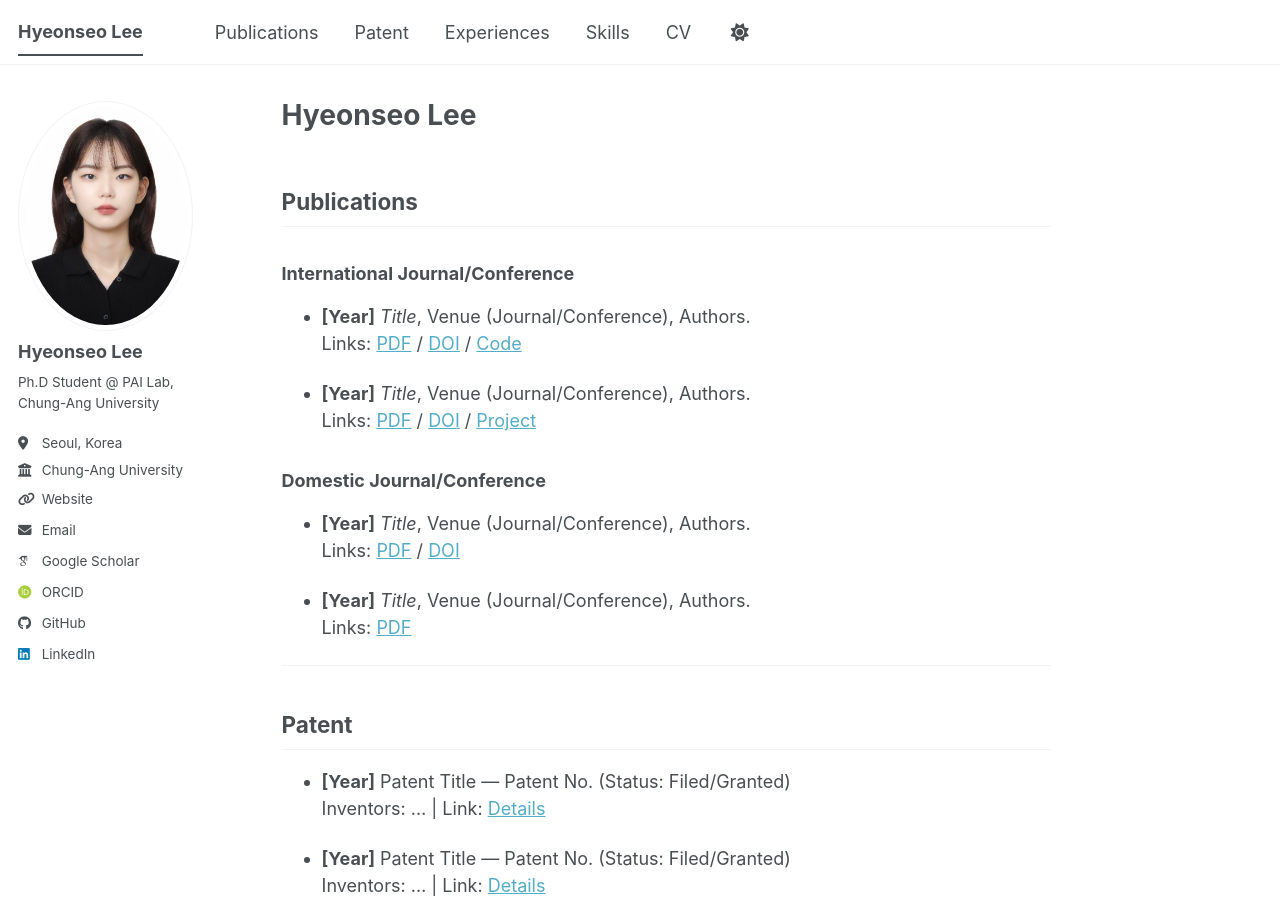
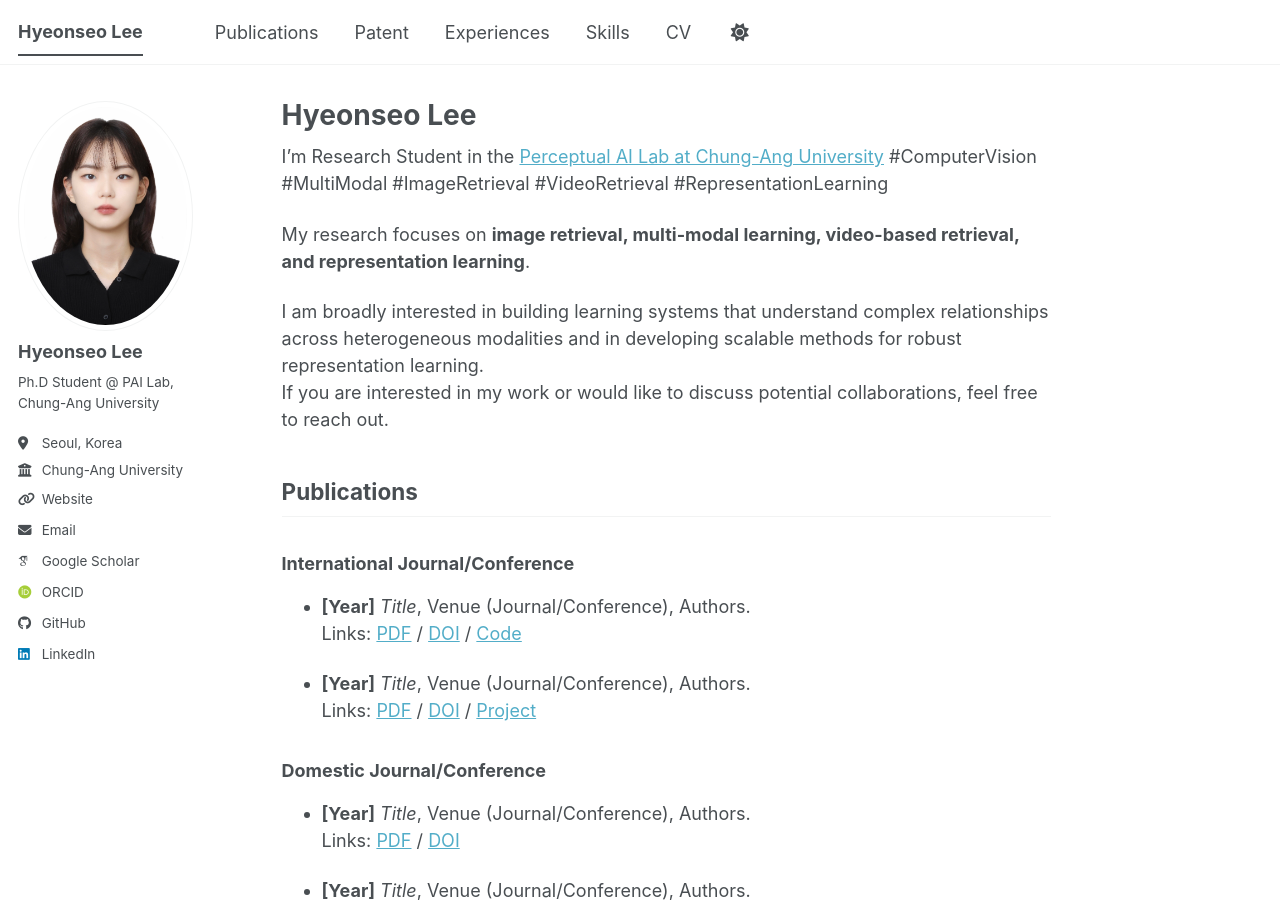
Before and after one commit to hyeonseo-o/hyeonseo-o.github.io, a Jekyll site: the page built from _pages/about.md, in a window 1280 px wide and 900 px high. Built offline with Jekyll 4.4.1, drawn with Linux system fonts in a browser that asks for light colours; some web fonts are replaced; a script bundle is joined from its source files by our own code; library files that are not in the unit come from our copies.

Commit message:
Update about.md

```diff
--- a/_pages/about.md
+++ b/_pages/about.md
@@ -11,6 +11,20 @@ redirect_from:
      One-page CV (anchor navigation)
      Each section has an id for /#anchor links in navigation.yml
      ========================= -->
+
+I'm Research Student in the [Perceptual AI Lab at Chung-Ang University](https://sites.google.com/view/pai-lab/publications/publications-intl?authuser=0)
+<span class="tag">#ComputerVision</span>
+<span class="tag">#MultiModal</span>
+<span class="tag">#ImageRetrieval</span>
+<span class="tag">#VideoRetrieval</span>
+<span class="tag">#RepresentationLearning</span>
+
+My research focuses on **image retrieval, multi-modal learning, video-based retrieval, and representation learning**.
+
+I am broadly interested in building learning systems that understand complex relationships across heterogeneous modalities and in developing scalable methods for robust representation learning.
+If you are interested in my work or would like to discuss potential collaborations, feel free to reach out.
+
+
 
 ## Publications <a id="publications"></a>
 
```
